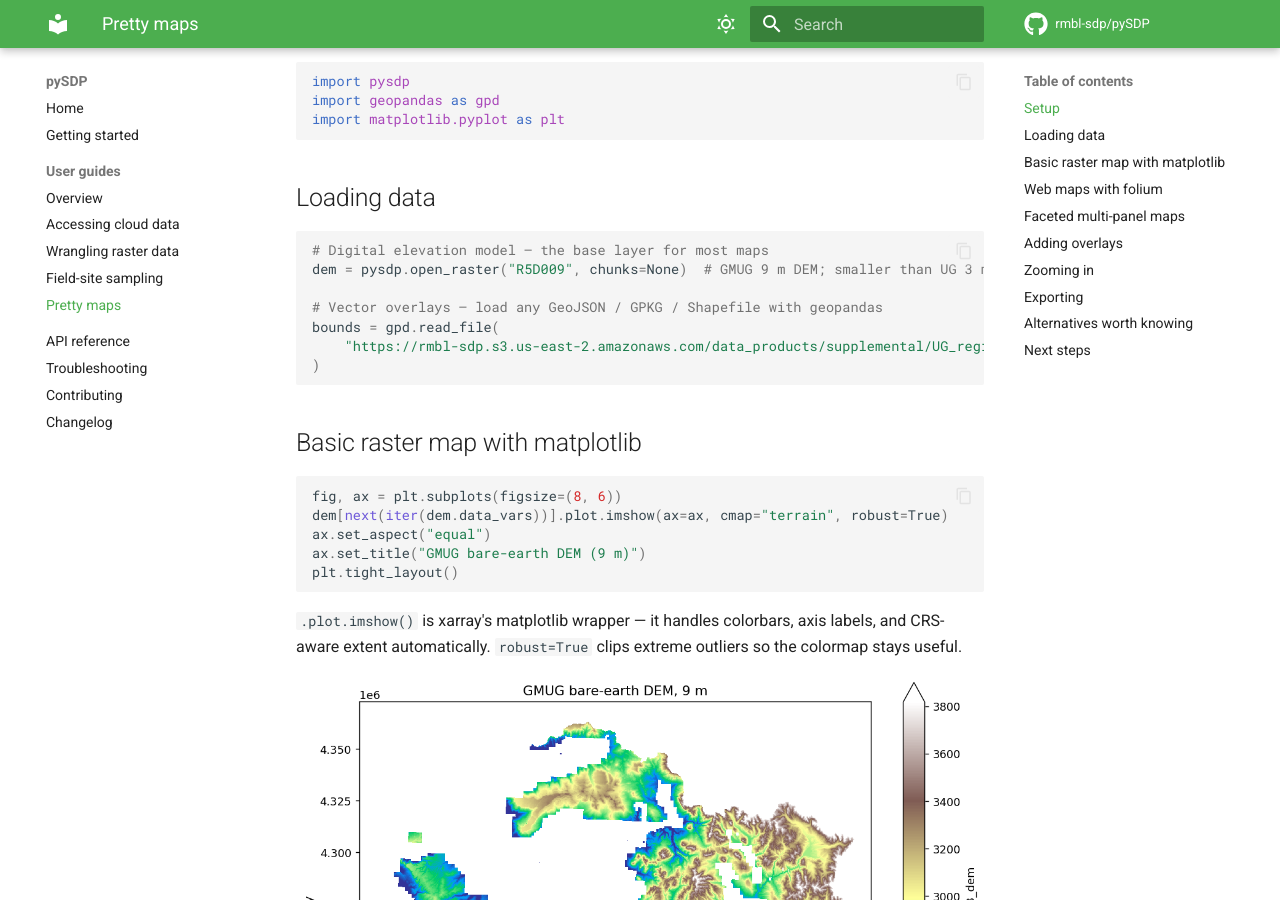
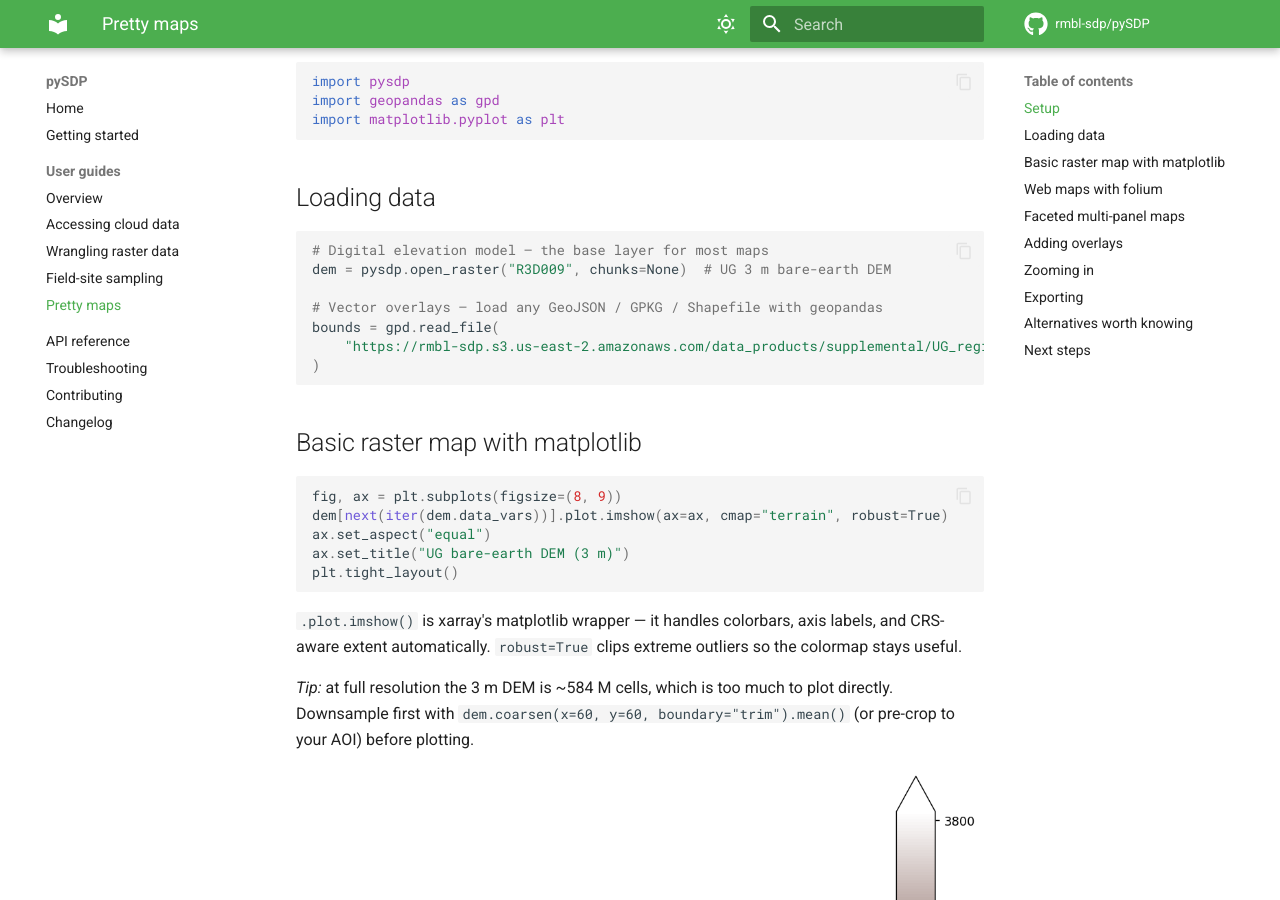
Before and after one commit to rmbl-sdp/pySDP, an MkDocs documentation site: the page built from docs/guides/pretty-maps.md, in a window 1280 px wide and 900 px high, scrolled down 492 px. Built offline with MkDocs 1.6.1 and Material for MkDocs 9.7.7, drawn with Linux system fonts in a browser that asks for light colours; comment, search, counter and statistics services are not loaded; some of the changed text lies outside the part shown.

Commit message:
Swap docs DEM from GMUG 9m to UG 3m (R3D009, matching rSDP)
Per user feedback: the rSDP vignettes use R3D009 (UG bare-earth DEM,
3 m), so the pySDP guides should too. Replaces all R5D009 (GMUG 9 m)
references in the asset script, guide prose, and CHANGELOG.

Also switched from the fragile "eager-load full raster + coarsen in
Python" approach to reading COG overview levels
(overview_level=4 → ~48 m pyramid, ~1% of the data). This avoids the
TIFF tile-read errors that the full-res eager path hit (~16 kB
received instead of 150 kB expected on tile 1893), and runs ~10×
faster (all 6 PNGs generated in one pass, no retries needed).

The extracted-values bar chart now shows all three field sites
(Roaring Judy, Gothic, Galena Lake) instead of just Gothic, since all
three fall within the UG domain.

Co-Authored-By: Claude Opus 4.6 (1M context) <noreply@anthropic.com>

````diff
--- a/docs/guides/pretty-maps.md
+++ b/docs/guides/pretty-maps.md
@@ -24,7 +24,7 @@ import matplotlib.pyplot as plt
 
 ```python
 # Digital elevation model — the base layer for most maps
-dem = pysdp.open_raster("R5D009", chunks=None)  # GMUG 9 m DEM; smaller than UG 3 m
+dem = pysdp.open_raster("R3D009", chunks=None)  # UG 3 m bare-earth DEM
 
 # Vector overlays — load any GeoJSON / GPKG / Shapefile with geopandas
 bounds = gpd.read_file(
@@ -35,16 +35,18 @@ bounds = gpd.read_file(
 ## Basic raster map with matplotlib
 
 ```python
-fig, ax = plt.subplots(figsize=(8, 6))
+fig, ax = plt.subplots(figsize=(8, 9))
 dem[next(iter(dem.data_vars))].plot.imshow(ax=ax, cmap="terrain", robust=True)
 ax.set_aspect("equal")
-ax.set_title("GMUG bare-earth DEM (9 m)")
+ax.set_title("UG bare-earth DEM (3 m)")
 plt.tight_layout()
 ```
 
 `.plot.imshow()` is xarray's matplotlib wrapper — it handles colorbars, axis labels, and CRS-aware extent automatically. `robust=True` clips extreme outliers so the colormap stays useful.
 
-![Basic GMUG DEM plot](assets/pretty_basic.png)
+*Tip:* at full resolution the 3 m DEM is ~584 M cells, which is too much to plot directly. Downsample first with `dem.coarsen(x=60, y=60, boundary="trim").mean()` (or pre-crop to your AOI) before plotting.
+
+![Basic UG 3 m DEM plot](assets/pretty_basic.png)
 
 ## Web maps with folium
 
@@ -114,7 +116,7 @@ sites = gpd.GeoDataFrame(
 ).to_crs(dem.rio.crs)
 sites.plot(ax=ax, color="crimson", markersize=80, marker="^", edgecolor="white")
 
-ax.set_title("GMUG DEM + SDP domain boundaries + RMBL field sites")
+ax.set_title("UG 3 m DEM + SDP domain boundaries + RMBL field sites")
 ax.set_aspect("equal")
 plt.tight_layout()
 ```
@@ -136,7 +138,7 @@ clipped = dem[next(iter(dem.data_vars))].rio.clip_box(
 
 fig, ax = plt.subplots(figsize=(8, 7))
 clipped.plot.imshow(ax=ax, cmap="terrain", robust=True)
-ax.set_title("Gothic valley — 9 m DEM (±5 km)")
+ax.set_title("Gothic valley — 3 m DEM (±5 km)")
 ax.set_aspect("equal")
 ```
 
````
Also changed, not shown: CHANGELOG.md (+5 -2 lines), docs/guides/cloud-data.md (+2 -2 lines), docs/guides/field-sampling.md (+2 -2 lines), docs/guides/assets/dem_overview.png, docs/guides/assets/extracted_values.png, docs/guides/assets/pretty_basic.png, docs/guides/assets/pretty_overlay.png, docs/guides/assets/pretty_zoomed.png, docs/guides/assets/sites_over_dem.png, 1 other file.
